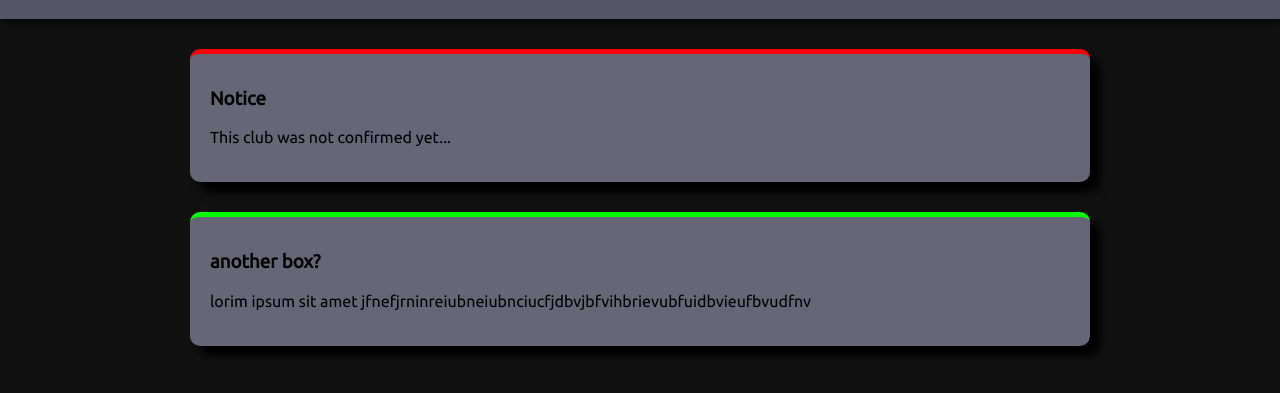
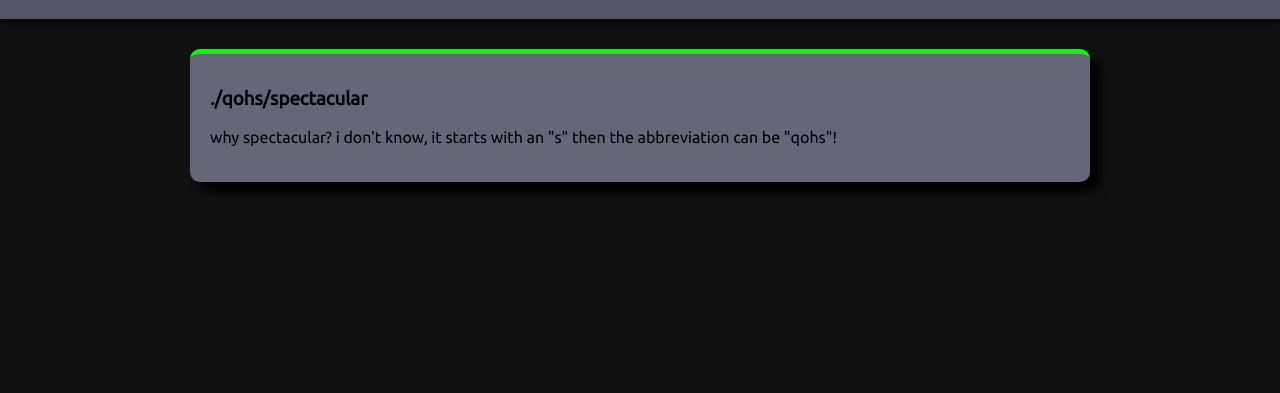
Before and after one commit to qohs-hackathon/hackathon-site, a plain HTML site: page public/index.html in a window 1280 px wide. Shown: the part 71-464 px from the top of the page. Drawn offline with Linux system fonts and the light colour scheme.

Commit message:
merged info from sites

```diff
--- a/public/index.html
+++ b/public/index.html
@@ -15,13 +15,10 @@
     </div>
     <div class="offset-heading"/>
     <div class="boxcenter">
-      <div class="box redbox">
-        <h3>Notice</h3>
-        <p>This club was not confirmed yet...</p>
-      </div>
       <div class="box greenbox">
-        <h3>another box?</h3>
-        <p>lorim ipsum sit amet jfnefjrninreiubneiubnciucfjdbvjbfvihbrievubfuidbvieufbvudfnv</p>
+        <h3>./qohs/spectacular</h3>
+        <p>why spectacular? i don't know, it starts with an "s"
+        then the abbreviation can be "qohs"!</p>
       </div>
 
     </div>
```
